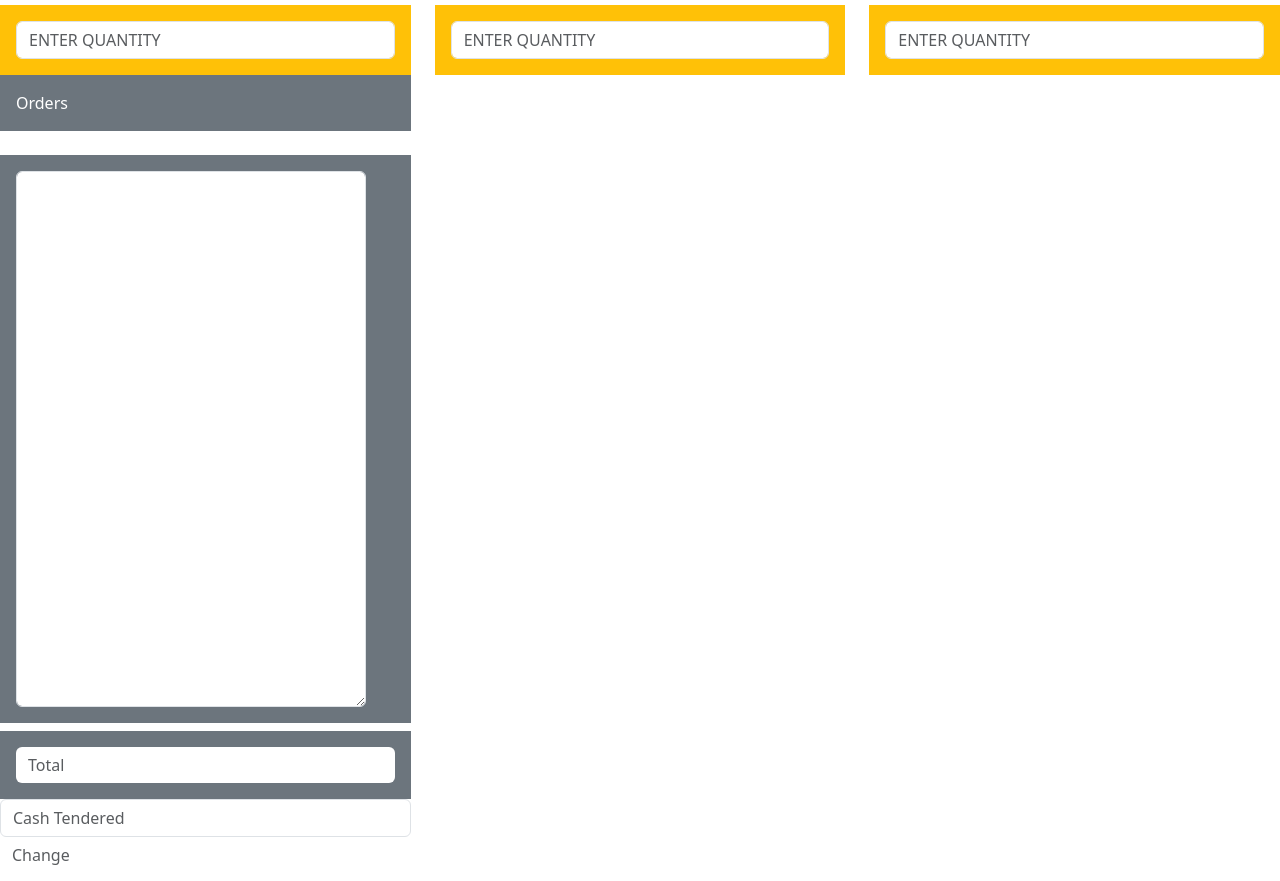
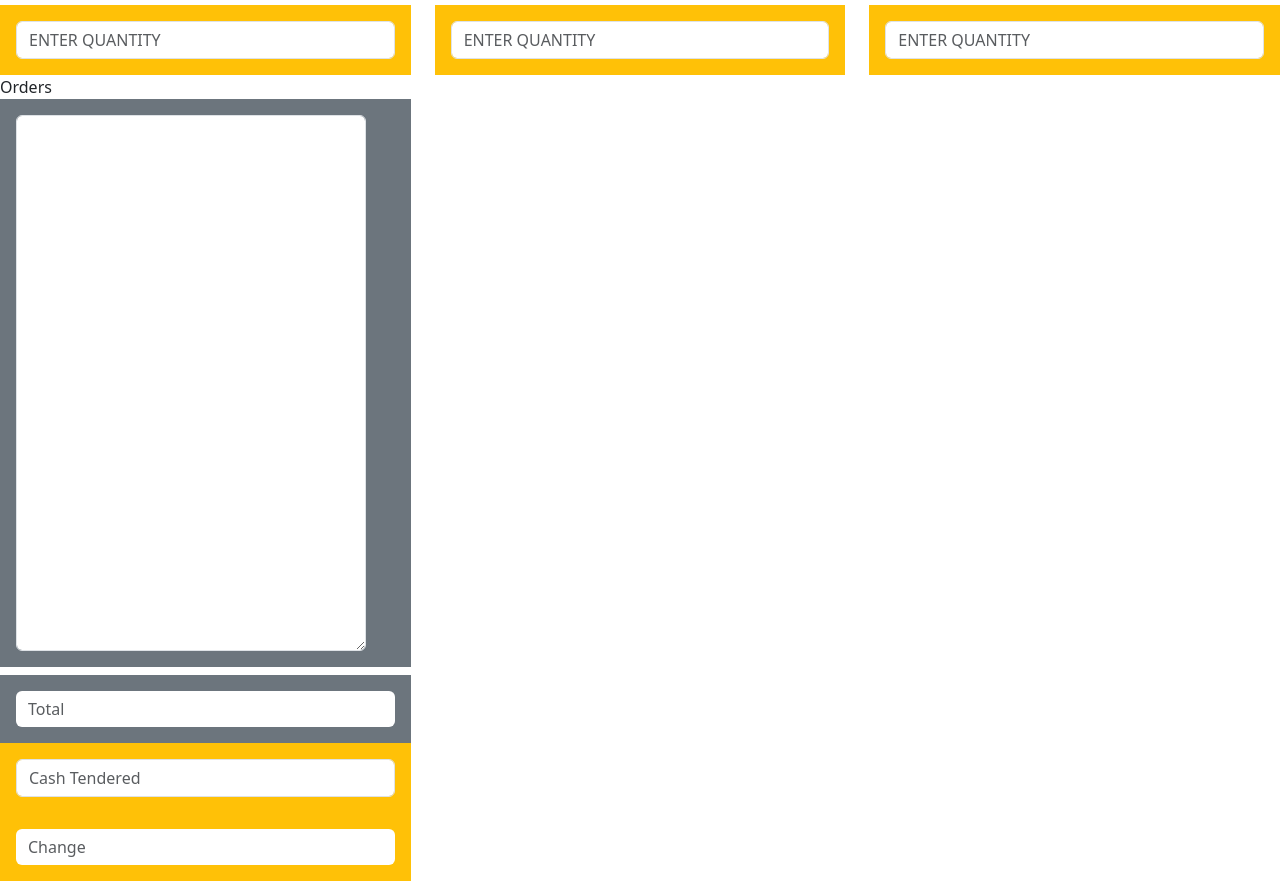
Before and after one commit to Judelbugayong/Judelbugayong.github.io, a plain HTML site: page index.html in a window 1280 px wide. Shown: the part 1042-1923 px from the top of the page. Drawn offline with nearby package versions, Linux system fonts and the light colour scheme.

Commit message:
Update index.html

```diff
--- a/index.html
+++ b/index.html
@@ -71,14 +71,15 @@
               <input type="number" class="form-control" id="qty6" placeholder="ENTER QUANTITY"/></div>
            </div>
            <div class="col-4">
-		   <div class="text-bg-secondary p-3">
-            <label for="carts">Orders</label></div><br>
+            <label for="carts">Orders</label><br>
              <div class="p-3 mb-2 bg-secondary text-white">
             <textarea class="form-control" rows="29" id="carts" cols="200" readonly style="width:350px;height: 400;font-size: 12px;"> </textarea></div>
             <div class="text-bg-secondary p-3">
 		   <input type="text" class="form-control border-0" id="total" readonly placeholder="Total"/></div>
-            <input type="number" class="form-control" id="cash" placeholder="Cash Tendered"/>
-            <input type="text" class="form-control border-0" id="change" readonly placeholder="Change"/>
+            <div class="text-bg-warning p-3">
+            <input type="number" class="form-control" id="cash" placeholder="Cash Tendered"/> </div>
+            <div class="text-bg-warning p-3">
+            <input type="text" class="form-control border-0" id="change" readonly placeholder="Change"/></div>
         </div>
       </div>
 
```
